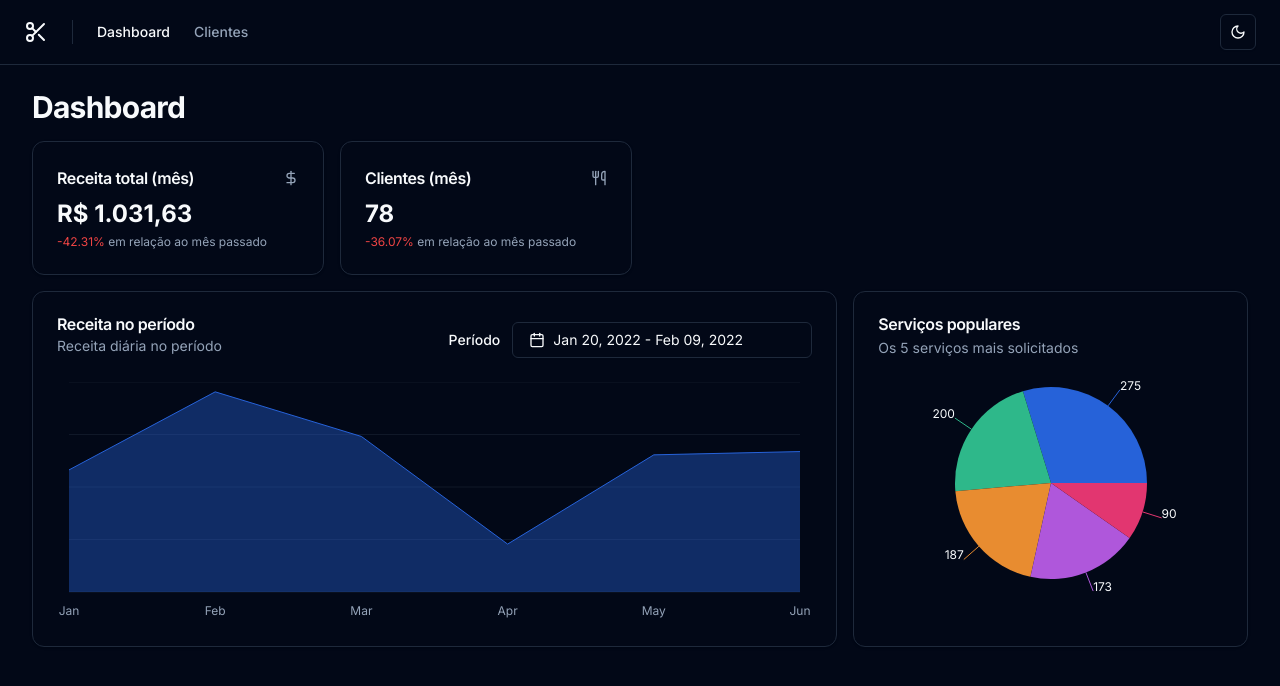
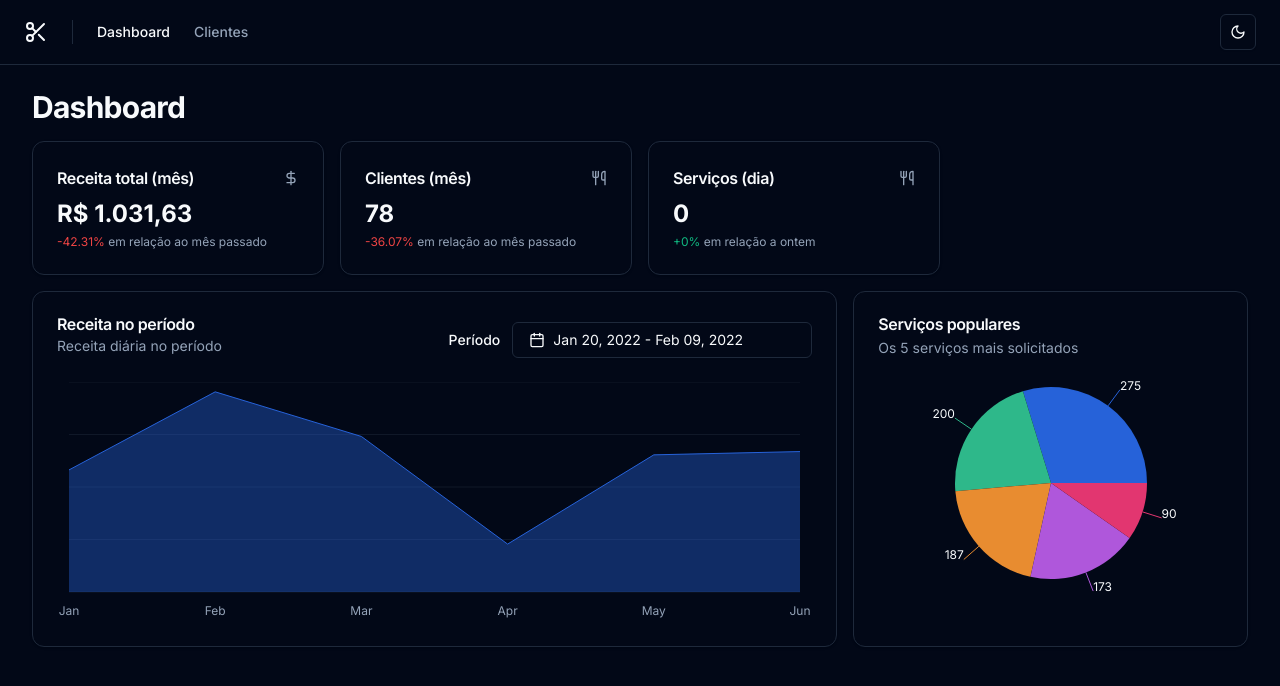
Before and after one commit to acesu1/customer-manager, a React (Vite) app: page / in a window 1280 px wide. Shown: the top 686 px of the page. Built offline with nearby package versions, Linux system fonts and the light colour scheme.

Commit message:
feat: day services amount card

```diff
--- /dev/null
+++ b/src/pages/app/dashboard/day-services-amount-card.tsx
@@ -0,0 +1,30 @@
+import { Utensils } from 'lucide-react'
+
+import { Card, CardContent, CardHeader, CardTitle } from '@/components/ui/card'
+
+export function DayServicesAmountCard() {
+  return (
+    <Card>
+      <CardHeader className="flex flex-row items-center justify-between space-y-0 pb-2">
+        <CardTitle className="text-base font-semibold">Serviços (dia)</CardTitle>
+        <Utensils className="h-4 w-4 text-muted-foreground" />
+      </CardHeader>
+      <CardContent className="space-y-1">
+
+        <>
+          <span className="text-2xl font-bold">
+            0
+          </span>
+          <p className="text-xs text-muted-foreground">
+            <span
+              className="text-emerald-500"
+            >
+              +0%
+            </span>{' '}
+            em relação a ontem
+          </p>
+        </>
+      </CardContent>
+    </Card>
+  )
+}
--- a/src/pages/app/dashboard/index.tsx
+++ b/src/pages/app/dashboard/index.tsx
@@ -1,3 +1,4 @@
+import { DayServicesAmountCard } from './day-services-amount-card'
 import { MonthCustomersAmountCard } from './month-customers-amount-card'
 import { MonthReceiptCard } from './month-receipt-card'
 import { PopularServicesChart } from './popular-services-chart'
@@ -11,6 +12,7 @@ export function Dashboard() {
       <div className="grid grid-cols-4 gap-4">
         <MonthReceiptCard />
         <MonthCustomersAmountCard />
+        <DayServicesAmountCard />
       </div>
 
       <div className="grid grid-cols-9 gap-4">
```
